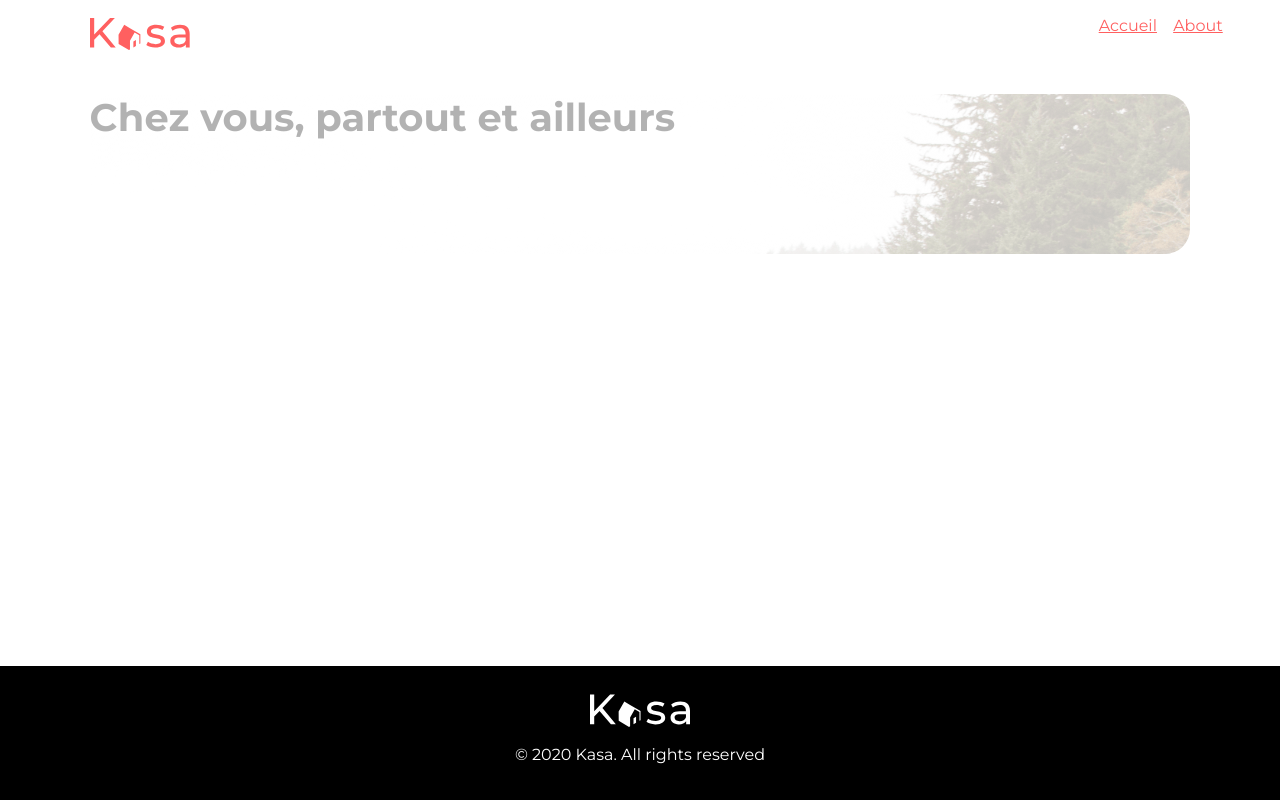
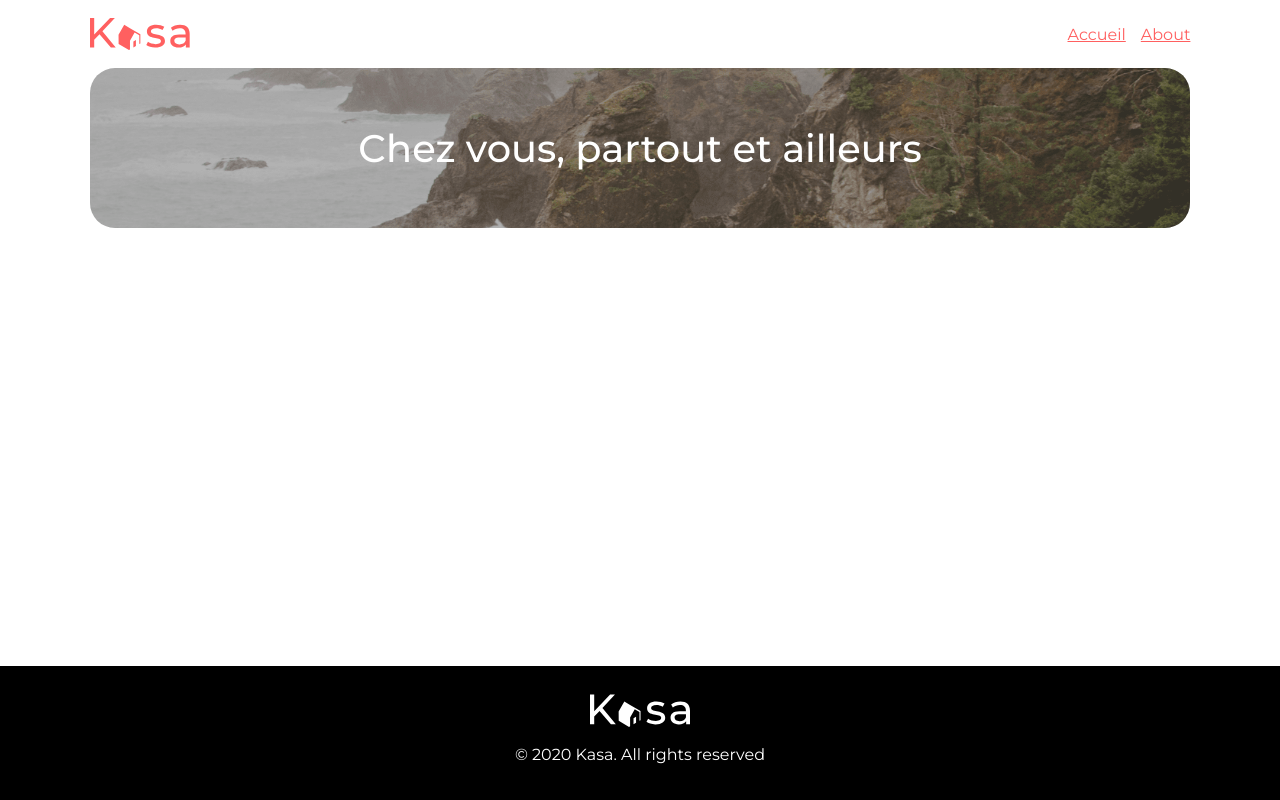
Before and after one commit to quentinnicolet/Kasa, a React (Create React App) app: page / in a window 1280 px wide. Built offline with nearby package versions, Linux system fonts and the light colour scheme.

Commit message:
NotFound Page Init / Hero Section

```diff
--- a/src/components/pages/Home.js
+++ b/src/components/pages/Home.js
@@ -8,7 +8,6 @@ function Home() {
                         Chez vous, partout et ailleurs
                     </h1>
                 </div>
-                {/* <img src="http://localhost:3000/static/media/Section-back1.e912f14daa287c10e9ea.png" /> */}
             </div>
         </>
     )
--- a/src/styles/App.css
+++ b/src/styles/App.css
@@ -35,12 +35,10 @@ header {
 }
 
 .top-section {
-    background: #000000;
-    mix-blend-mode: darken;
-    opacity: 0.3;
     border-radius: 25px;
     width: auto;
     height: 20vh;
+    background-position: center;
 }
 
 @font-face {
--- a/src/styles/Header.css
+++ b/src/styles/Header.css
@@ -3,6 +3,7 @@ header {
     display: flex;
     flex-direction: row;
     justify-content: space-between;
+    align-items: center;
 }
 
 #logo {
@@ -18,11 +19,6 @@ header {
     display: flex;
     flex-direction: row;
     flex-wrap: nowrap;
-    justify-content: space-between;
     padding: 0;
-
+    gap: 15px;
 }
-
-#menu ul li {
-    padding-left: 15%;
-}
--- a/src/styles/Home.css
+++ b/src/styles/Home.css
@@ -1,9 +1,21 @@
-h1{
+h1 {
     font-size: 3vw;
+    color: #FFF;
+    background-color: rgba(0, 0, 0, 0.3);
+    height: 100%;
+    width: 100%;
+    border-radius: 25px;
+    align-items: center;
+    display: flex;
+    justify-content: center;
+    font-weight: 500;
 }
-#home-img{
+
+#home-img {
     background-image: url("../assets/Section-back1.png");
     background-repeat: no-repeat;
     background-size: cover;
-    object-fit: cover;
+    justify-content: center;
+    align-items: center;
+    display: flex;
 }
```
